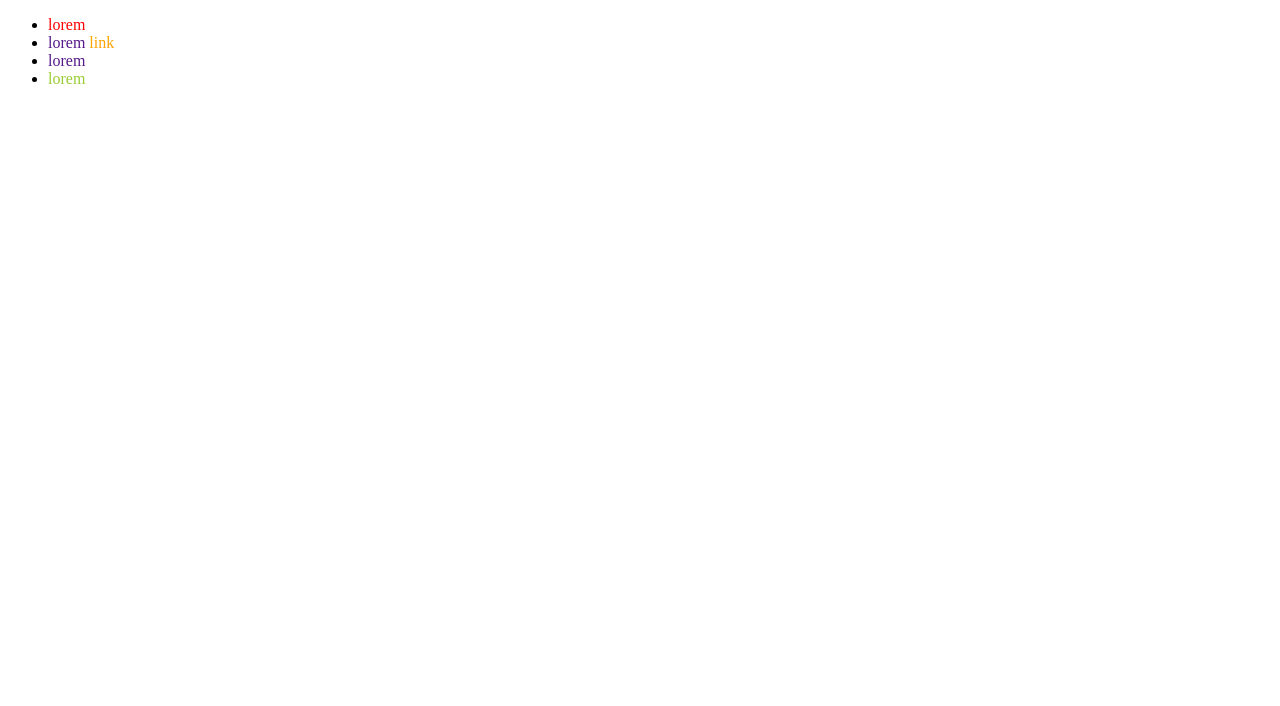
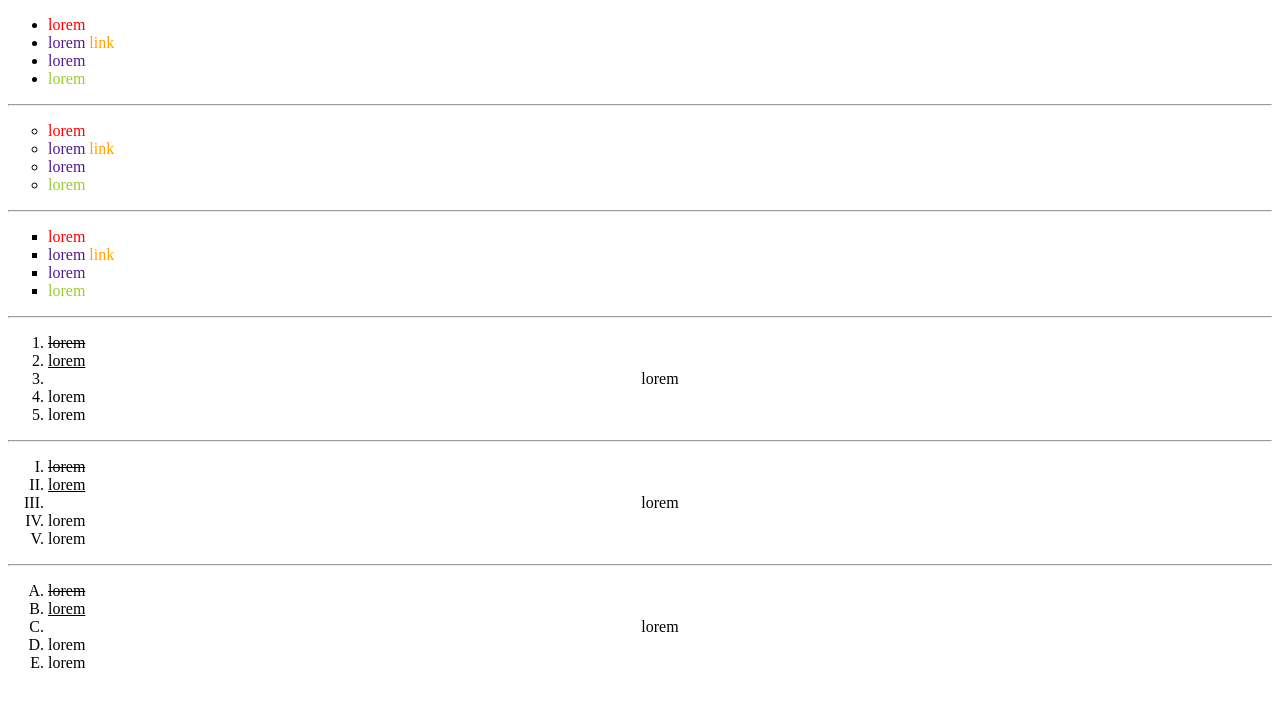
Before and after one commit to AuArgen/lesson, a plain HTML site: page 4_lesson_ul_ol/index.html in a window 1280 px wide. Drawn offline with Linux system fonts and the light colour scheme.

Commit message:
ulol ol ul

```diff
--- a/4_lesson_ul_ol/index.html
+++ b/4_lesson_ul_ol/index.html
@@ -22,5 +22,43 @@
         <li><a href="">lorem</a></li>
         <li><a href="" style="color:yellowgreen;">lorem</a></li>
     </ul>
+    <hr>
+    <ul type="circle">
+        <li><a href="" style="color:red;">lorem</a></li>
+        <li><a href="">lorem <span style="color:orange;">link</span>  </a></li>
+        <li><a href="">lorem</a></li>
+        <li><a href="" style="color:yellowgreen;">lorem</a></li>
+    </ul>
+    <hr>
+    <ul type="square">
+        <li><a href="" style="color:red;">lorem</a></li>
+        <li><a href="">lorem <span style="color:orange;">link</span>  </a></li>
+        <li><a href="">lorem</a></li>
+        <li><a href="" style="color:yellowgreen;">lorem</a></li>
+    </ul>
+    <hr>
+    <ol>
+        <li> <del>lorem</del> </li>
+        <li> <ins>lorem</ins> </li>
+        <li> <center>lorem</center> </li>
+        <li>lorem</li>
+        <li>lorem</li>
+    </ol>
+    <hr>
+    <ol type="I">
+        <li> <del>lorem</del> </li>
+        <li> <ins>lorem</ins> </li>
+        <li> <center>lorem</center> </li>
+        <li>lorem</li>
+        <li>lorem</li>
+    </ol>
+    <hr>
+    <ol type="A">
+        <li> <del>lorem</del> </li>
+        <li> <ins>lorem</ins> </li>
+        <li> <center>lorem</center> </li>
+        <li>lorem</li>
+        <li>lorem</li>
+    </ol>
 </body>
 </html>
```
